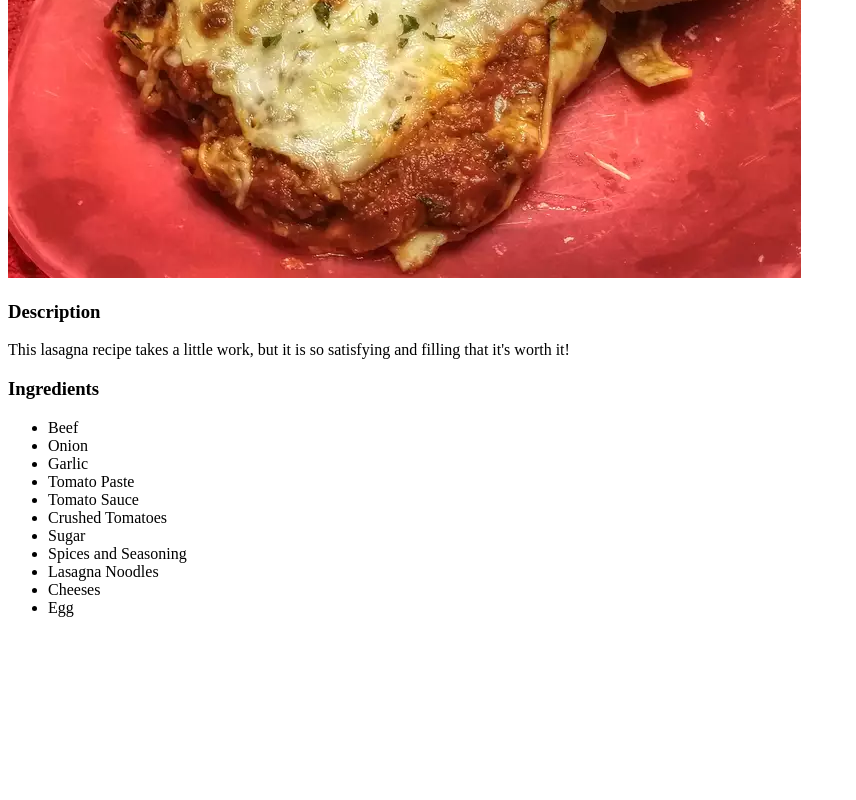
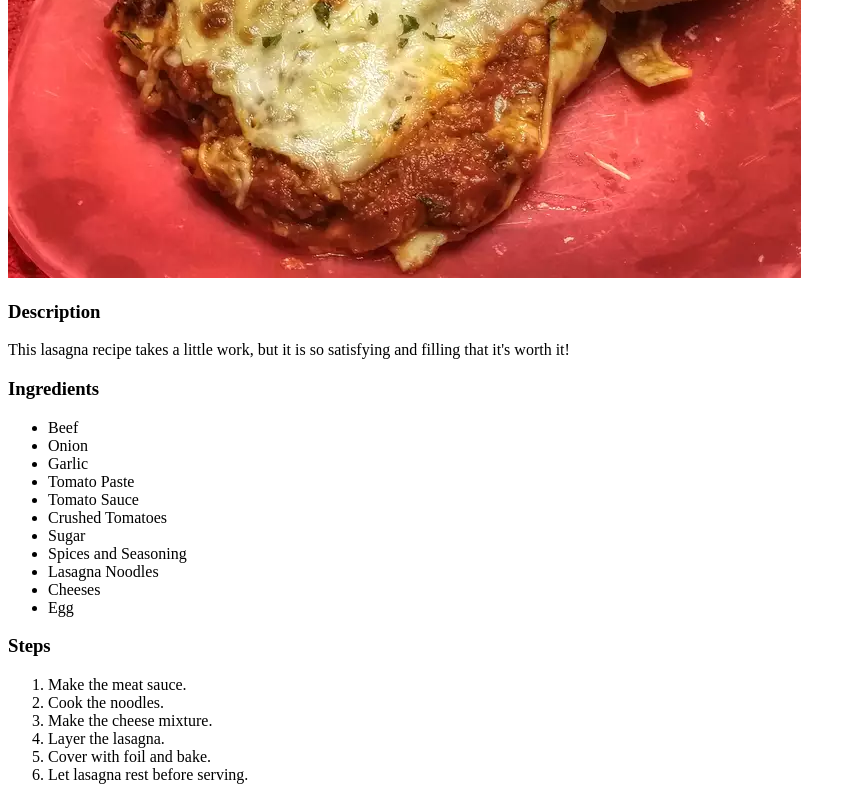
Before and after one commit to javonjax/odin-recipes, a plain HTML site: page recipes/lasagna.html in a window 1280 px wide. Shown: the part 314-1114 px from the top of the page, without its empty margins (0-856 px from the left). Before the commit the page ends 947 px from the top, so only its background shows below. Drawn offline with Linux system fonts and the light colour scheme.

Commit message:
Updated lasagna recipe page.
Added steps to prepare the recipe.

```diff
--- a/recipes/lasagna.html
+++ b/recipes/lasagna.html
@@ -11,6 +11,7 @@
 
 <h3>Description</h3>
 <p>This lasagna recipe takes a little work, but it is so satisfying and filling that it's worth it!</p>
+
 <h3>Ingredients</h3>
 <ul>
     <li>Beef</li>
@@ -25,5 +26,15 @@
     <li>Cheeses</li>
     <li>Egg</li>
 </ul>
+
+<h3>Steps</h3>
+<ol>
+    <li>Make the meat sauce.</li>
+    <li>Cook the noodles.</li>
+    <li>Make the cheese mixture.</li>
+    <li>Layer the lasagna.</li>
+    <li>Cover with foil and bake.</li>
+    <li>Let lasagna rest before serving.</li>
+</ol>
 </body>
 </html>
```
